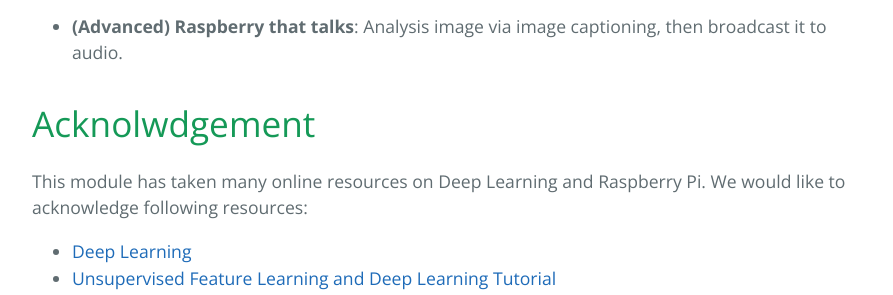
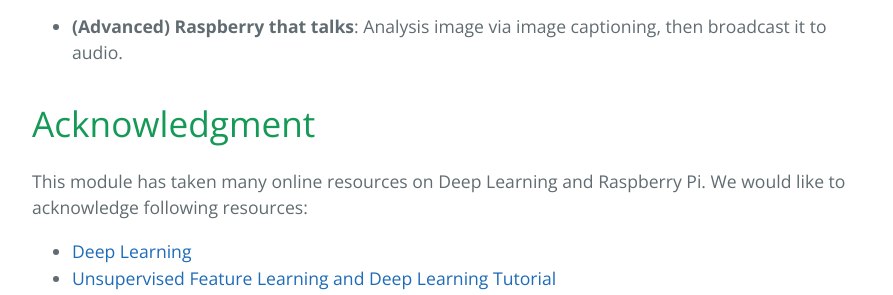
Before and after one commit to PnS2018/pns2018.github.com, a Jekyll site: the page built from index.md, in a window 1280 px wide and 900 px high, scrolled down 1887 px. Shown: the part 435-730 px from the top of the window, without its empty margins (192-1085 px from the left). Built offline with Jekyll 4.4.1, drawn with Linux system fonts in a browser that asks for light colours; nearby versions of some CDN libraries.

Commit message:
correct typo

```diff
--- a/index.md
+++ b/index.md
@@ -58,7 +58,7 @@ Advanced techniques of Computer Vision such as filtering, corner detection, keyp
 
 + __(Advanced) Raspberry that talks__: Analysis image via image captioning, then broadcast it to audio.
 
-# Acknolwdgement
+# Acknowledgment
 
 This module has taken many online resources on Deep Learning and Raspberry Pi.
 We would like to acknowledge following resources:
```
